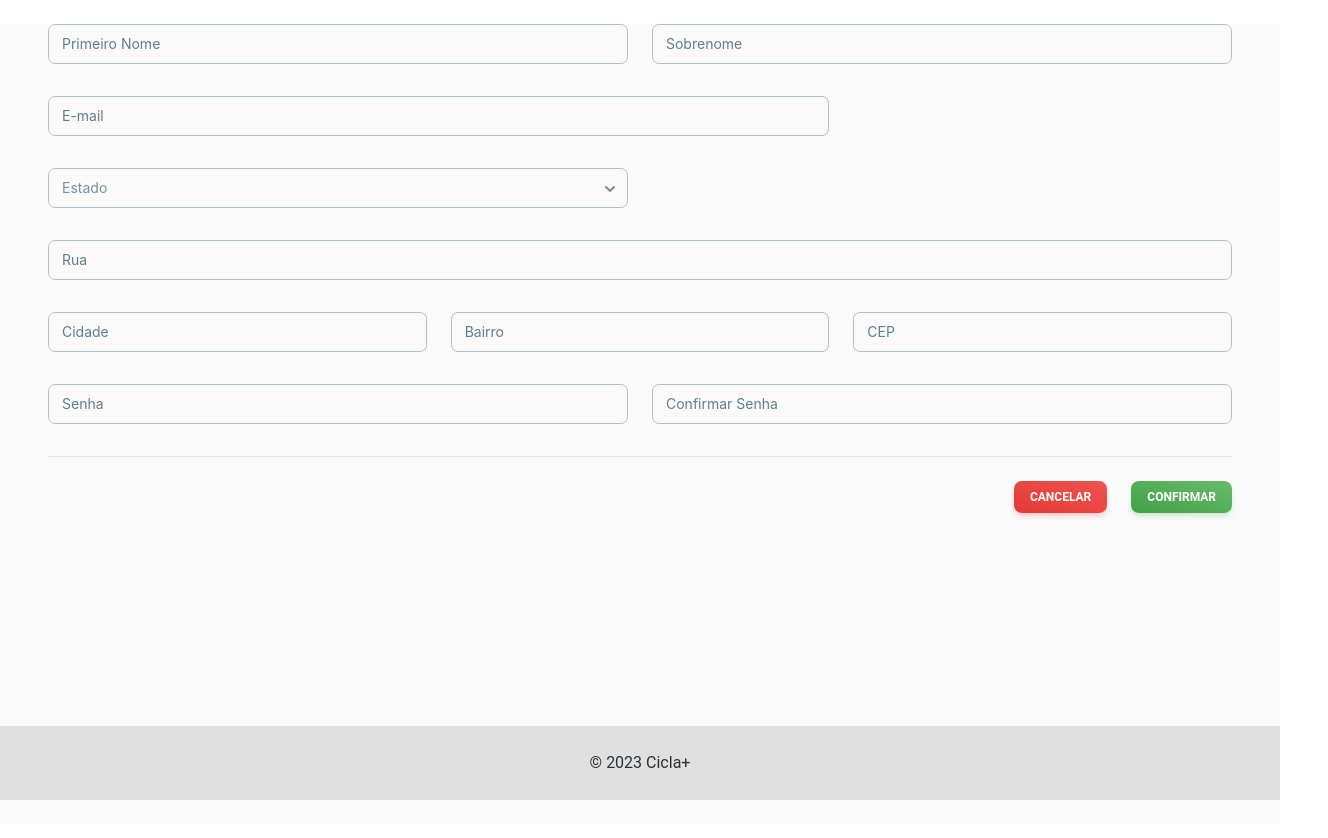
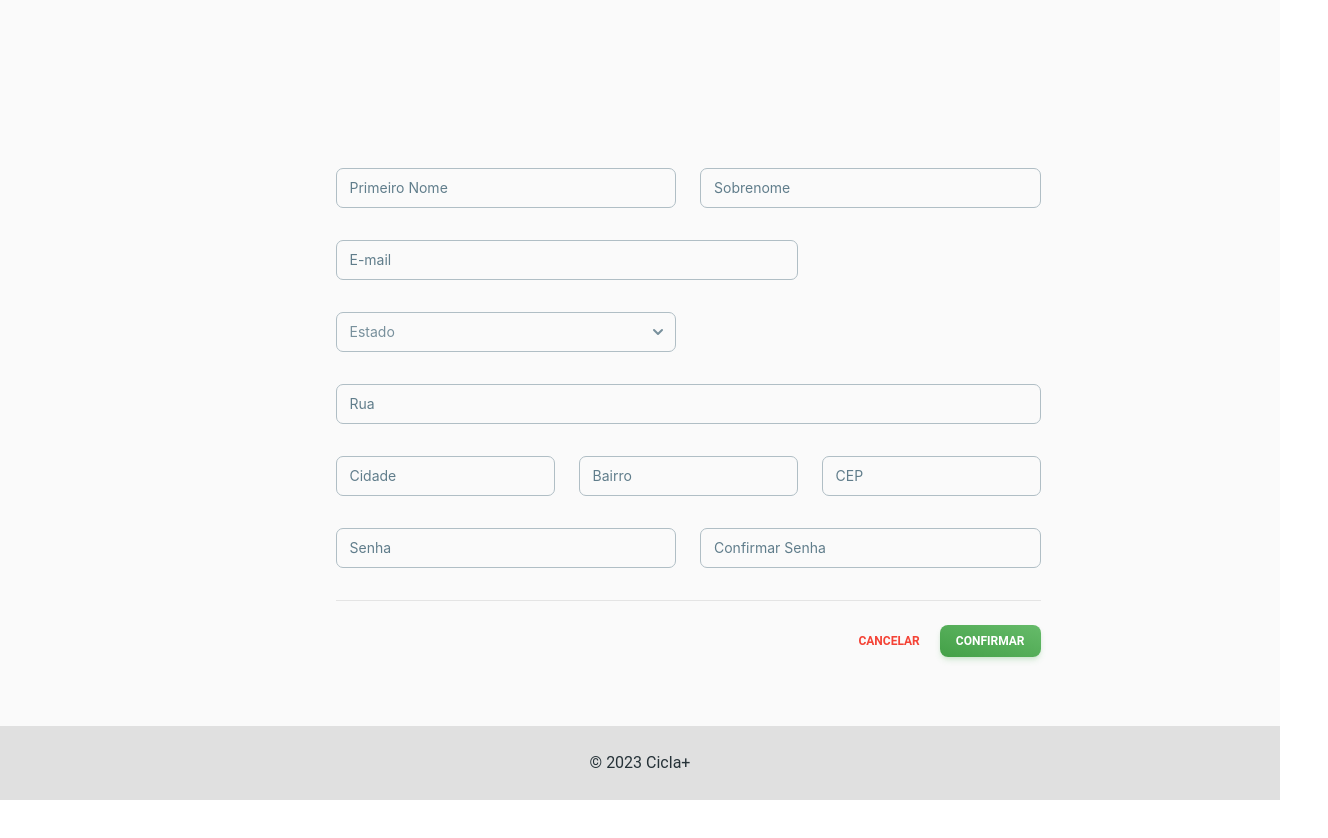
Before and after one commit to eduardoperetto/cicla-plus, a React (Create React App) app in the folder frontend/cicla-plus/: page /register in a window 1280 px wide. Shown: the top 838 px of the page, 1328 px wide, since content can reach past the window. Built offline with nearby package versions, Linux system fonts and the light colour scheme.

Commit message:
changing login and register interface

```diff
--- a/frontend/cicla-plus/src/screens/LoginScreen.tsx
+++ b/frontend/cicla-plus/src/screens/LoginScreen.tsx
@@ -1,29 +1,54 @@
 import React from "react";
-import { Button, Input } from "@material-tailwind/react";
+import { Button, Input, Dialog, DialogHeader, DialogBody, DialogFooter, Radio } from "@material-tailwind/react";
 import { useDispatch } from "../store/configureStore";
 import { loginAction } from "../actions/login";
 import { Link } from "react-router-dom";
 
 export default function LoginScreen() {
   const dispatch = useDispatch();
+  const [open, setOpen] = React.useState(false);
+  const handleOpen = () => setOpen(!open);
 
   return (
     <div className="flex w-screen h-screen justify-center items-center">
       <div className="flex flex-col items-center gap-4">
-      <Input size="md" label="E-mail" />
-      <Input size="md" label="Senha" />
+        <Input size="md" label="E-mail" />
+        <Input size="md" label="Senha" />
         <Button size="sm"
           onClick={async () =>
             await dispatch(loginAction({ username: "foo", password: "bar" }))
           }
         >
           Entrar
-          </Button>
-          <Link to="/register"> {/* Use Link para redirecionar */}
-            <Button size="sm">
-              Registrar-se
+        </Button>
+        <Button onClick={handleOpen} size="sm">
+          Registrar-se
+        </Button>
+        <Dialog open={open} handler={handleOpen}>
+          <DialogHeader>Escolha seu tipo de cadastro: </DialogHeader>
+          <DialogBody divider>
+            <div className="flex flex-col items-center" >
+              <Radio name="type" label="Pessoa Física" />
+              <Radio name="type" label="Pessoa Jurídica" defaultChecked />
+            </div>
+          </DialogBody>
+          <DialogFooter>
+            <Button
+              variant="text"
+              color="red"
+              onClick={handleOpen}
+              className="mr-1"
+              size="sm"
+            >
+              <span>Cancelar</span>
             </Button>
-          </Link>
+            <Link to="/register"> {/* Use Link para redirecionar */}
+              <Button variant="gradient" color="green" size="sm" onClick={handleOpen}>
+                <span>Confirmar</span>
+              </Button>
+            </Link>
+          </DialogFooter>
+        </Dialog>
       </div>
     </div>
   );
--- a/frontend/cicla-plus/src/screens/RegisterScreen.tsx
+++ b/frontend/cicla-plus/src/screens/RegisterScreen.tsx
@@ -2,32 +2,29 @@ import React from "react";
 import { Button, Input, Option, Select } from "@material-tailwind/react";
 import { Link } from "react-router-dom";
 
-
 export default function RegisterScreen() {
   return (
+    <div className="flex w-screen h-screen justify-center items-center">
     <form>
       <div className="space-y-8">
         <div className="border-b border-gray-900/10 pb-8">
           <div className="mt-6 grid grid-cols-1 gap-x-6 gap-y-8 sm:grid-cols-6">
 
-
             <div className="sm:col-span-3">
               <Input size="md" label="Primeiro Nome" />
             </div>
-
 
             <div className="sm:col-span-3">
               <Input size="md" label="Sobrenome" />
             </div>
 
-
             <div className="sm:col-span-4">
               <Input size="md" label="E-mail" />
             </div>
 
-
             <div className="sm:col-span-3">
               <Select label="Estado">
+                <Option> </Option>
                 <Option>RS</Option>
                 <Option>SC</Option>
                 <Option>PR</Option>
@@ -37,54 +34,55 @@ export default function RegisterScreen() {
               </Select>
             </div>
 
-
             <div className="col-span-full">
               <Input size="md" label="Rua" />
             </div>
-
 
             <div className="sm:col-span-2 sm:col-start-1">
               <Input size="md" label="Cidade" />
             </div>
 
-
             <div className="sm:col-span-2">
               <Input size="md" label="Bairro" />
             </div>
-
 
             <div className="sm:col-span-2">
               <Input size="md" label="CEP" />
             </div>
 
-
             <div className="sm:col-span-3">
               <Input size="md" label="Senha" type="password" />
             </div>
-
 
             <div className="sm:col-span-3">
               <Input size="md" label="Confirmar Senha" type="password" />
             </div>
 
-
           </div>
         </div>
       </div>
 
-
-            <div className="mt-6 flex items-center justify-end gap-x-6">
+      <div className="mt-6 flex items-center justify-end">
         <Link to="/login"> {/* Use Link para redirecionar */}
-                    <Button color="red" variant="gradient" size="sm">
+        <Button
+            variant="text"
+            color="red"
+            className="mr-1"
+            size="sm"
+          >
             Cancelar
           </Button>
         </Link>
         <Link to="/login"> {/* Use Link para redirecionar */}
-                    <Button color="green" variant="gradient" size="sm">
+          <Button
+          color="green"
+          variant="gradient"
+          size="sm">
             Confirmar
           </Button>
         </Link>
       </div>
     </form>
+    </div>
   );
 }
```
Lines whose indentation alone changed are shown as unchanged.
